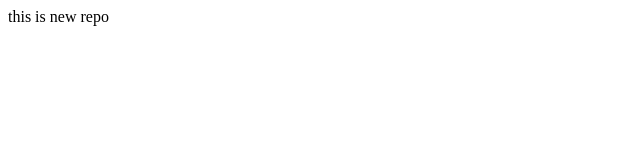
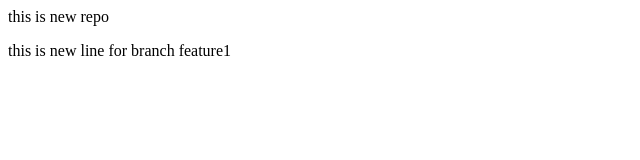
Before and after one commit to SahilAlamMeraz/localRepo, a plain HTML site: page index.html in a window 1280 px wide. Shown: the whole page, without its empty margins (0-640 px from the left). Drawn offline with Linux system fonts and the light colour scheme.

Commit message:
added new line for feature1

```diff
--- a/index.html
+++ b/index.html
@@ -1 +1,2 @@
 <p>this is new repo</p>
+<p>this is new line for branch feature1</p>
```
